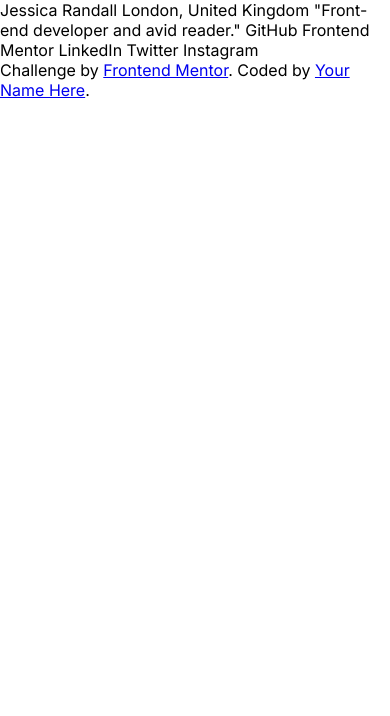
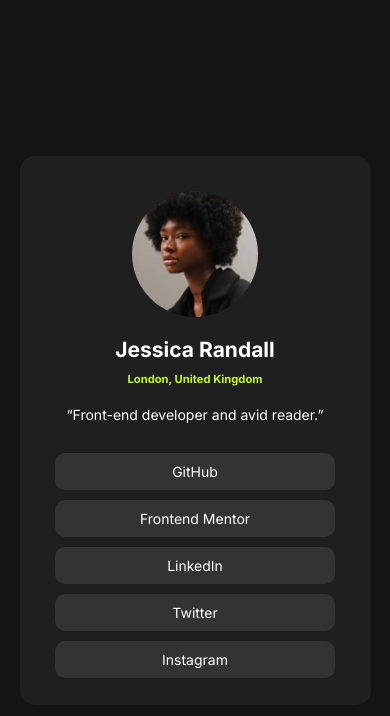
Before and after one commit to AlbertoJTD/social-links-profile, a plain HTML site: page index.html in a window 390 px wide. Drawn offline with Linux system fonts and the light colour scheme; a web font is replaced by a local one.

Commit message:
Add mobile design

```diff
--- a/index.html
+++ b/index.html
@@ -14,20 +14,25 @@
   <link rel="stylesheet" href="style.css">
 </head>
 <body>
+  <div class="card__container">
+    <img src="./assets/images/avatar-jessica.jpeg" alt="" class="card__image">
+    <h1 class="card__name">Jessica Randall</h1>
+    <h3 class="card__location">London, United Kingdom</h2>
+    <p class="card__description">Front-end developer and avid reader.</p>
 
-  Jessica Randall
-  London, United Kingdom
-  "Front-end developer and avid reader."
+    <div class="card__links">
+      <div>GitHub</div>
+      <div>Frontend Mentor</div>
+      <div>LinkedIn</div>
+      <div>Twitter</div>
+      <div>Instagram</div>
+    </div>
+  </div>
 
-  GitHub
-  Frontend Mentor
-  LinkedIn
-  Twitter
-  Instagram
-
+  <!--
   <div class="attribution">
     Challenge by <a href="https://www.frontendmentor.io?ref=challenge" target="_blank">Frontend Mentor</a>.
     Coded by <a href="#">Your Name Here</a>.
-  </div>
+  </div> -->
 </body>
 </html>
--- a/style.css
+++ b/style.css
@@ -9,8 +9,72 @@
 * {
   margin: 0;
   box-sizing: border-box;
+  font-size: 14px;
 }
 
 body {
   font-family: "Inter", sans-serif;
+  background-color: var(--grey-900);
 }
+
+.card__container {
+  height: 65vh;
+  width: 90%;
+  background-color: var(--grey-800);
+  margin: 40% auto;
+  border-radius: 15px;
+  max-width: 375px;
+  padding: 9%;
+}
+
+.card__image {
+  height: 126px;
+  width: 126px;
+  margin: 0 auto;
+  display: block;
+  border-radius: 50%;
+}
+
+.card__name {
+  text-align: center;
+  margin: 0 auto;
+  margin-top: 20px;
+  color: var(--white);
+  font-size: 1.5rem;
+}
+
+.card__location {
+  text-align: center;
+  color: var(--green);
+  font-size: .8rem;
+  margin-top: 10px;
+}
+
+.card__description {
+  text-align: center;
+  color: var(--white);
+  margin-top: 20px;
+}
+
+.card__description::before {
+  content: "“";
+}
+
+.card__description::after {
+  content: "”";
+}
+
+.card__links {
+  margin-top: 30px;
+  text-align: center;
+}
+
+.card__links div {
+  text-decoration: none;
+  color: var(--white);
+  display: block;
+  margin: 10px 0;
+  background-color: var(--grey-700);
+  padding: 10px 0;
+  border-radius: 10px;
+}
```
